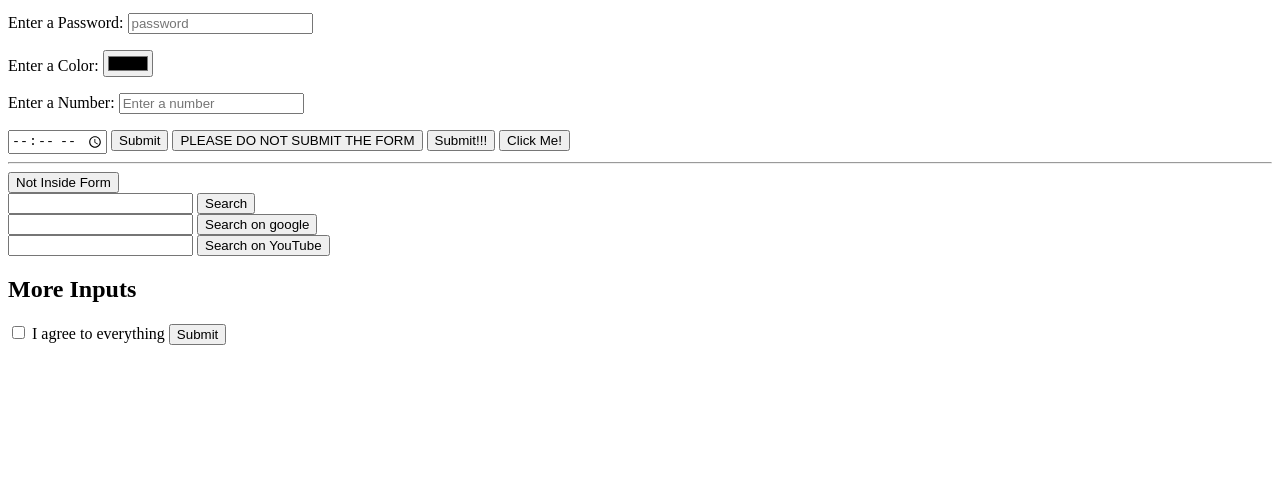
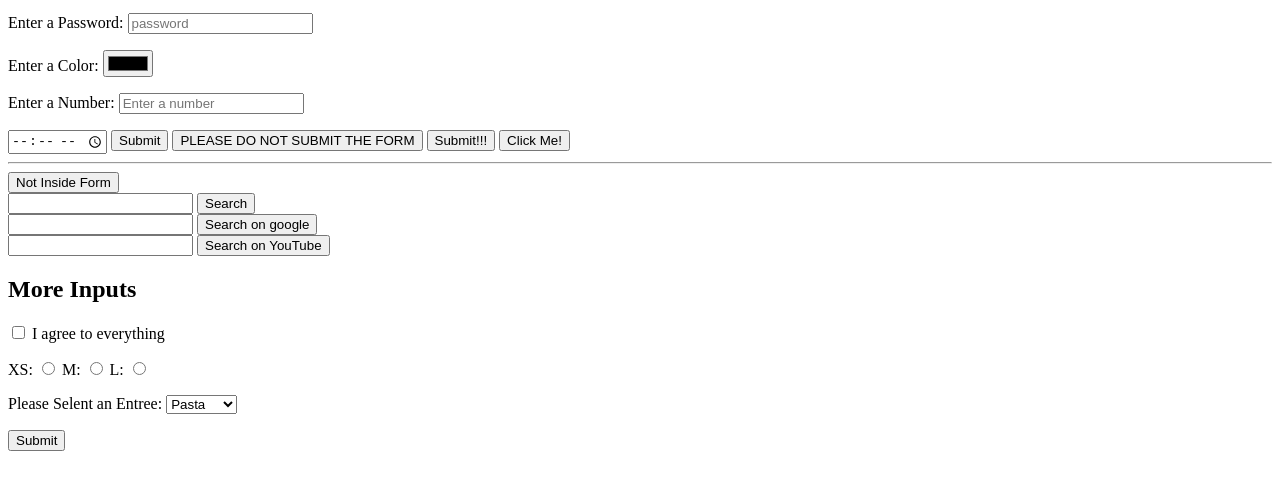
Before and after one commit to K1ko/Web_Development, a plain HTML site: page src/Websites/forms.html in a window 1280 px wide. Shown: the part 104-594 px from the top of the page. Drawn offline with Linux system fonts and the light colour scheme.

Commit message:
:sparkles:

```diff
--- a/src/Websites/forms.html
+++ b/src/Websites/forms.html
@@ -52,6 +52,24 @@
 <form action="/birds">
     <input type="checkbox" name="agree_tos" value="agree">
     <label>I agree to everything</label>
+    <p>
+        <label for="xs">XS:</label>
+        <input type="radio" name="size" id="xs" value="xs">
+        <label for="medium">M:</label>
+        <input type="radio" name="size" id="medium" value="m">
+        <label for="large">L:</label>
+        <input type="radio" name="size" id="large" value="l">
+    </p>
+    <p>
+        <label for="meal">Please Selent an Entree:</label>
+        <select name = "meal" id = "meal">
+            <option value = "chicken">Chicken</option>
+            <option value = "fish">Fish</option>
+            <option value = "steak">Steak</option>
+            <option value = "pasta" selected>Pasta</option>
+        </select>
+
+    </p>
     <button>Submit</button>
 </form>
 </body>
```
